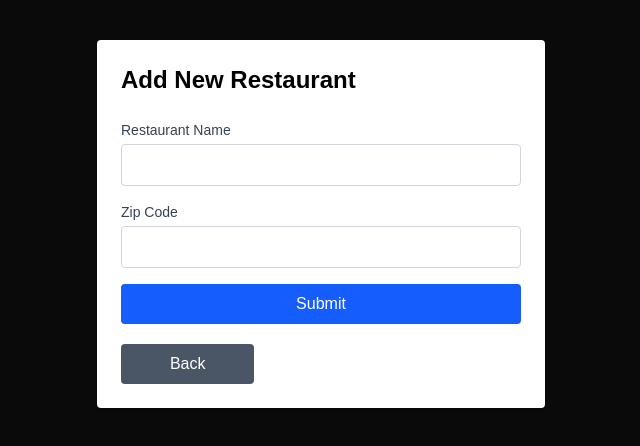
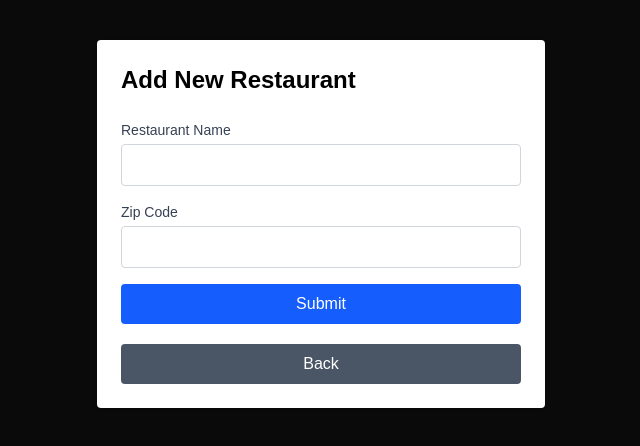
Before and after one commit to Zacpowerr/dinning-reviews-frontend-nextjs, a Next.js app: page /restaurants/new in a window 1280 px wide. Shown: the top 446 px of the page, without its empty margins (319-959 px from the left). Built offline with nearby package versions, Linux system fonts and the light colour scheme; no server answers.

Commit message:
Refactor BackButton component for consistent button styling and full-width layout

```diff
--- a/app/components/BackButton.tsx
+++ b/app/components/BackButton.tsx
@@ -3,7 +3,10 @@ import Link from "next/link";
 export default function BackButton({ target }: { target: string }) {
   return (
     <Link href={target}>
-      <button className="w-1/3 bg-gray-600 text-white py-2 mt-5 rounded hover:bg-gray-700 transition">
+      <button
+        type="button"
+        className="w-full bg-gray-600 text-white p-2 mt-5 rounded hover:bg-gray-700 transition"
+      >
         Back
       </button>
     </Link>
```
